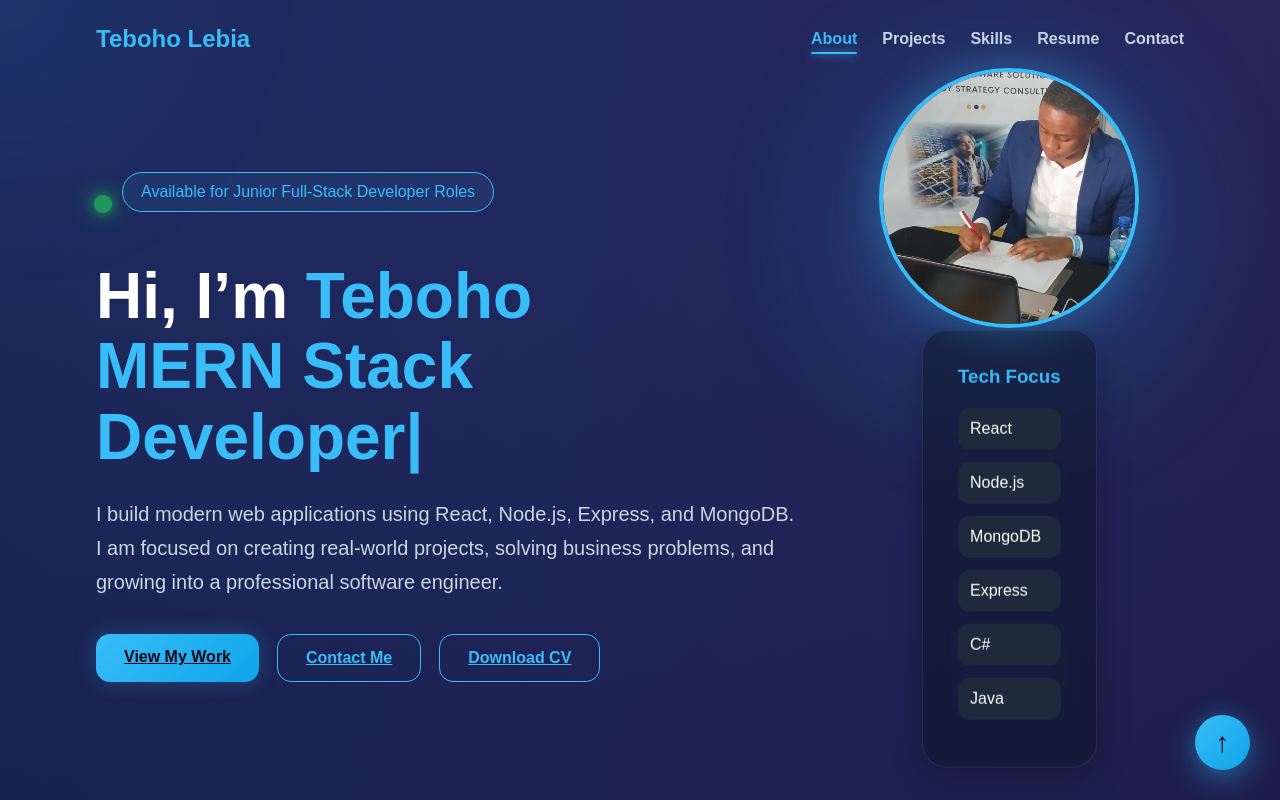
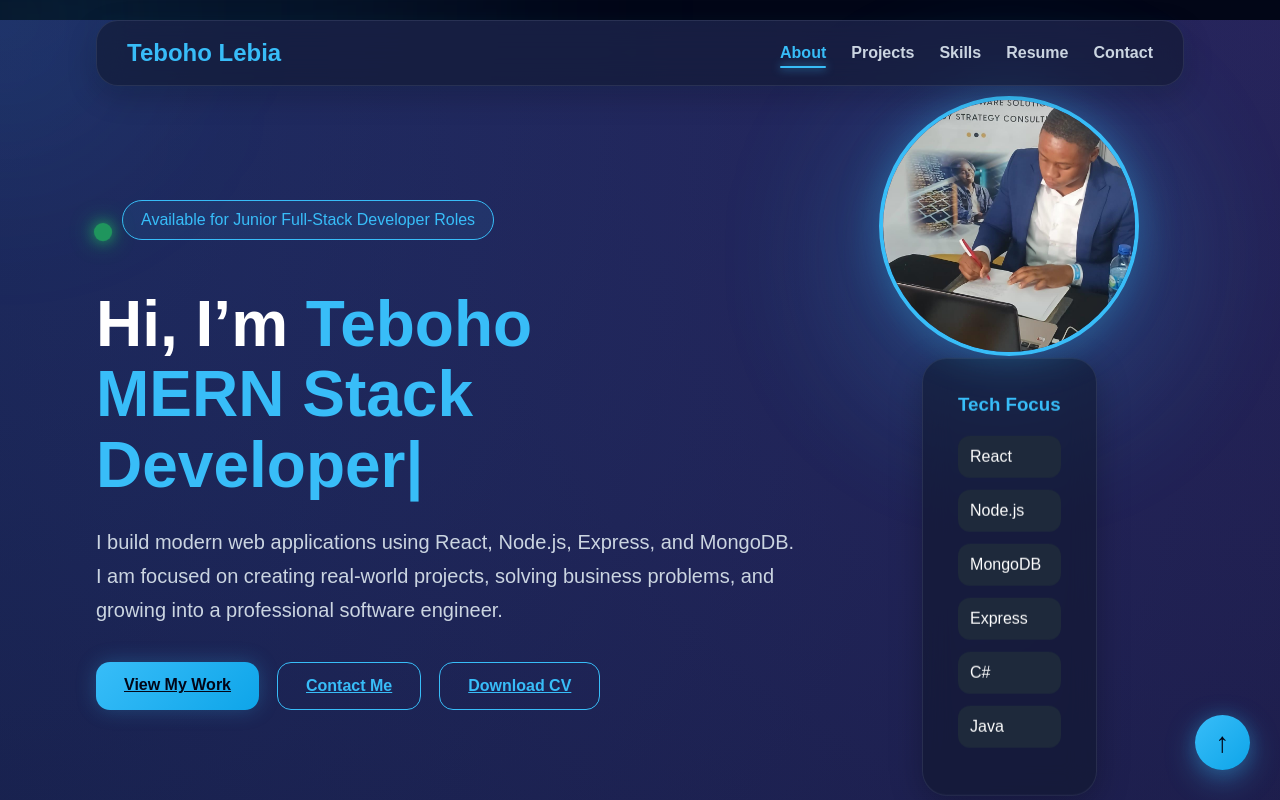
Before and after one commit to TechBoho/teboho-portfolio, a React (Vite) app: page / in a window 1280 px wide. Shown: the top 800 px of the page. Built offline with nearby package versions, Linux system fonts and the light colour scheme.

Commit message:
Added floating glassmorphism navbar

```diff
--- a/src/App.css
+++ b/src/App.css
@@ -38,16 +38,46 @@ body {
 
 .navbar {
   width: 85%;
-  margin: auto;
-  padding: 25px 0;
+
+  margin: 20px auto;
+
+  padding: 18px 30px;
+
   display: flex;
   justify-content: space-between;
   align-items: center;
+
+  position: sticky;
+  top: 15px;
+
+  z-index: 1000;
+
+  border-radius: 22px;
+
+  background: rgba(15, 23, 42, 0.55);
+
+  backdrop-filter: blur(14px);
+  -webkit-backdrop-filter: blur(14px);
+
+  border: 1px solid rgba(148, 163, 184, 0.15);
+
+  box-shadow:
+    0 10px 30px rgba(0, 0, 0, 0.2),
+    0 0 20px rgba(56, 189, 248, 0.05);
+
   animation: slideDown 0.8s ease;
 }
 
 .navbar h2 {
   color: #38bdf8;
+}
+
+.navbar:hover {
+  border-color: rgba(56, 189, 248, 0.35);
+
+  box-shadow:
+    0 10px 40px rgba(0, 0, 0, 0.3),
+    0 0 25px rgba(56, 189, 248, 0.08);
 }
 
 .nav-links {
```
